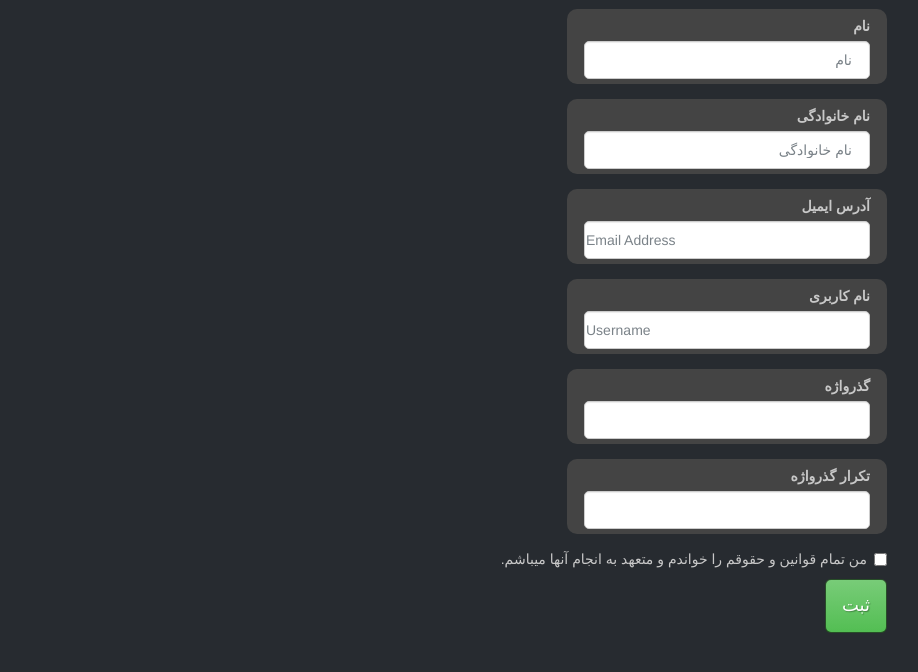
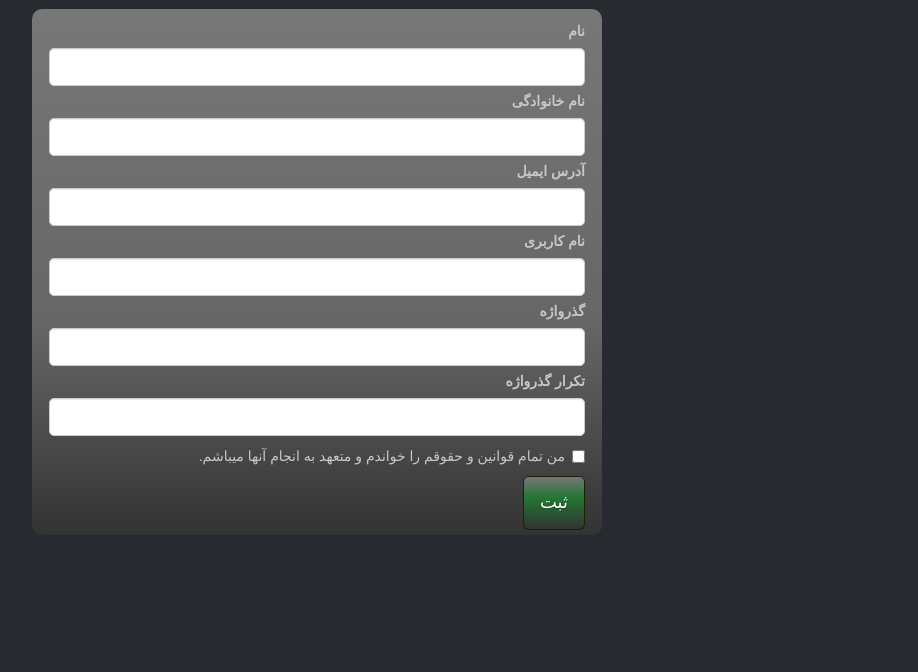
Before and after one commit to s-soroosh/azma-py, a Django app: page /user/register in a window 1280 px wide. Shown: the part 52-724 px from the top of the page, without its empty margins (323-1241 px from the left). Run offline with Django 3.2, Linux system fonts and the light colour scheme; some libraries are stand-ins or nearby versions.

Commit message:
error model sending to ui changed to supprt signle string error messages. I have changed styles in base.css but it think it is not very well

```diff
--- a/static/css/base.css
+++ b/static/css/base.css
@@ -12,18 +12,37 @@
 
 }
 
-#frmRegister .form-group {
-    width: 320px;
-    background-color: #444444;
+.form-label {
+    padding-top: 5px;
+    padding-bottom: 2px;
+}
+
+.btn-success {
+    background-image: linear-gradient(#777777, #227733 40%, #333333);
+    background-color: #445500 !important;
+}
+
+.btn-success:hover {
+    background-image: linear-gradient(#777777, #22aa33 40%, #333333);
+    background-color: #445500 !important;
+}
+
+.form-group {
+    width: 570px;
+
+    background-image: linear-gradient(#777777, #666666 60%, #333333);
+    /*background-color: #C8C8C8;*/
     border-radius: 10px 10px;
     padding-top: 7px;
     padding-right: 17px;
     padding-left: 17px;
     padding-bottom: 5px;
-
 }
 
-#frmRegister .form-group input {
+.form-group:hover {
+}
+
+.form-group input {
     border-radius: 5px 5px;
     padding-left: 1px;
     padding-right: 17px;
@@ -32,10 +51,11 @@
 #txtEmailAddress, #txtUsername, #txtPassword, #txtConfirmPassword {
     direction: ltr;
     text-align: left;
-
     padding-right: 1px;
 }
 
-#frmRegister .form-group:hover {
-
+.alert-danger {
+    background-image: linear-gradient(#f29e9e, #f2dede 90%, #f2dede);
+    color: #a94442;
+    border-color: #ebccd1;
 }
--- a/templates/base.html
+++ b/templates/base.html
@@ -40,22 +40,20 @@
     </div>
 </div>
 <div class="space"></div>
-{% if error_message %}
-    <div class="container error_message" style="display: none;">
-
-        {% for  a, b in error_message.message_dict.items %}
-
-            <ul class="has-error alert-danger"><b>{% trans a %} </b>
-
+{% if validation_error %}
+    <div class="container validation_error form-group center-block alert-danger" style="display: none;">
+        {% for  a, b in validation_error.message_dict.items %}
+            <ul class="has-error"><b>{% trans a %} </b>
                 {% for msg in b %}
-
-                    <li class="has-error alert-danger">{{ msg }}</li>
-
+                    <li class="has-error">{{ msg }}</li>
                 {% endfor %}
             </ul>
-
         {% endfor %}
-
+    </div>
+{% endif %}
+{% if error_message %}
+    <div class="container error_message form-group center-block alert-danger" style="display: none;">
+        {% trans error_message %}
     </div>
 {% endif %}
 {% if message %}
@@ -73,6 +71,9 @@
 <script src="{% static "bootstrap/js/bootstrap.min.js" %}"></script>
 <script type="text/javascript">
     $(document).ready(function () {
+        {% if validation_error %}
+            $('.validation_error').fadeIn('slow');
+        {%  endif %}
         {% if error_message %}
             $('.error_message').fadeIn('slow');
         {% endif %}
--- a/user/login.py
+++ b/user/login.py
@@ -1,8 +1,10 @@
 from django.contrib.auth import authenticate, login
-from django.http import HttpRequest, HttpResponse
+from django.core.exceptions import ValidationError
+from django.http import HttpResponse
 from django.shortcuts import redirect
 from django.template import loader, RequestContext
 from azma import settings
+from django.utils.translation import ugettext_lazy as _
 
 __author__ = 'soroosh'
 
@@ -22,5 +24,5 @@ def auth_user(request):
 
     else:
         template = loader.get_template('login.html')
-        context = RequestContext(request, {'error_message': 'User does not exist'})
+        context = RequestContext(request, {'error_message': _('Username or password is wrong')})
         return HttpResponse(template.render(context))
--- a/user/templates/register.html
+++ b/user/templates/register.html
@@ -1,58 +1,50 @@
 {% extends 'base.html' %}
+{% load i18n %}
 
 {% block content %}
 
     <form id="frmRegister" action="{% url 'register' %}" method="post">
         {% csrf_token %}
-        <div class="form-group">
-                <label>
+        <div class="form-group center-block">
+            <label class="form-label">
                 نام
             </label>
-                <input type="text" class="form-control" id="txtFirstname" name="name" placeholder="نام" />
-            </div>
+            <input type="text" class="form-control" id="txtFirstname" name="name"/>
 
-            <div class="form-group">
-                <label>
+            <label class="form-label">
                 نام خانوادگی
             </label>
-                <input type="text" class="form-control" id="txtLastname" name="lastName" placeholder="نام خانوادگی" />
-            </div>
-
-            <div class="form-group">
-                <label>
+            <input type="text" class="form-control" id="txtLastname" name="lastName"/>
+            <label class="form-label">
                 آدرس ایمیل
             </label>
-                <input type="email" class="form-control" id="txtEmailAddress" name="email" placeholder="Email Address" />
-            </div>
-
-            <div class="form-group">
-                <label>
+            <input type="email" class="form-control" id="txtEmailAddress" name="email"/>
+            <label class="form-label">
                 نام کاربری
             </label>
-                <input type="text" class="form-control" id="txtUsername" name="username" placeholder="Username" />
-            </div>
+            <input type="text" class="form-control" id="txtUsername" name="username"/>
 
-            <div class="form-group">
-                <label>
+            <label class="form-label">
                 گذرواژه
             </label>
-                <input type="password" class="form-control" id="txtPassword" name="password" />
-            </div>
+            <input type="password" class="form-control" id="txtPassword" name="password"/>
 
-            <div class="form-group">
-                <label>
+            <label class="form-label">
                 تکرار گذرواژه
             </label>
             <input type="password" class="form-control" id="txtConfirmPassword"/>
-            </div>
+
             <div class="checkbox">
-                    <label>
+                <label class="form-label">
                     <input type="checkbox">
                     من تمام قوانین و حقوقم را خواندم و متعهد به انجام آنها میباشم.
                 </label>
             </div>
-            <button type="submit" class="btn btn-success btn-lg">
-                ثبت</button>
+
+            <button type="submit" class="btn btn-success btn-lg ">
+                ثبت
+            </button>
+        </div>
     </form>
 
 {% endblock %}
--- a/user/views.py
+++ b/user/views.py
@@ -42,7 +42,7 @@ def user_register(request):
         try:
             u.full_clean()
         except ValidationError as e:
-            context = RequestContext(request, {'error_message': e})
+            context = RequestContext(request, {'validation_error': e})
             return HttpResponse(registerTemplate.render(context))
         u.save()
         context = RequestContext(request,
```
Also changed, not shown: user/templates/login.html (+9 -13 lines). Lines whose indentation alone changed are shown as unchanged.
